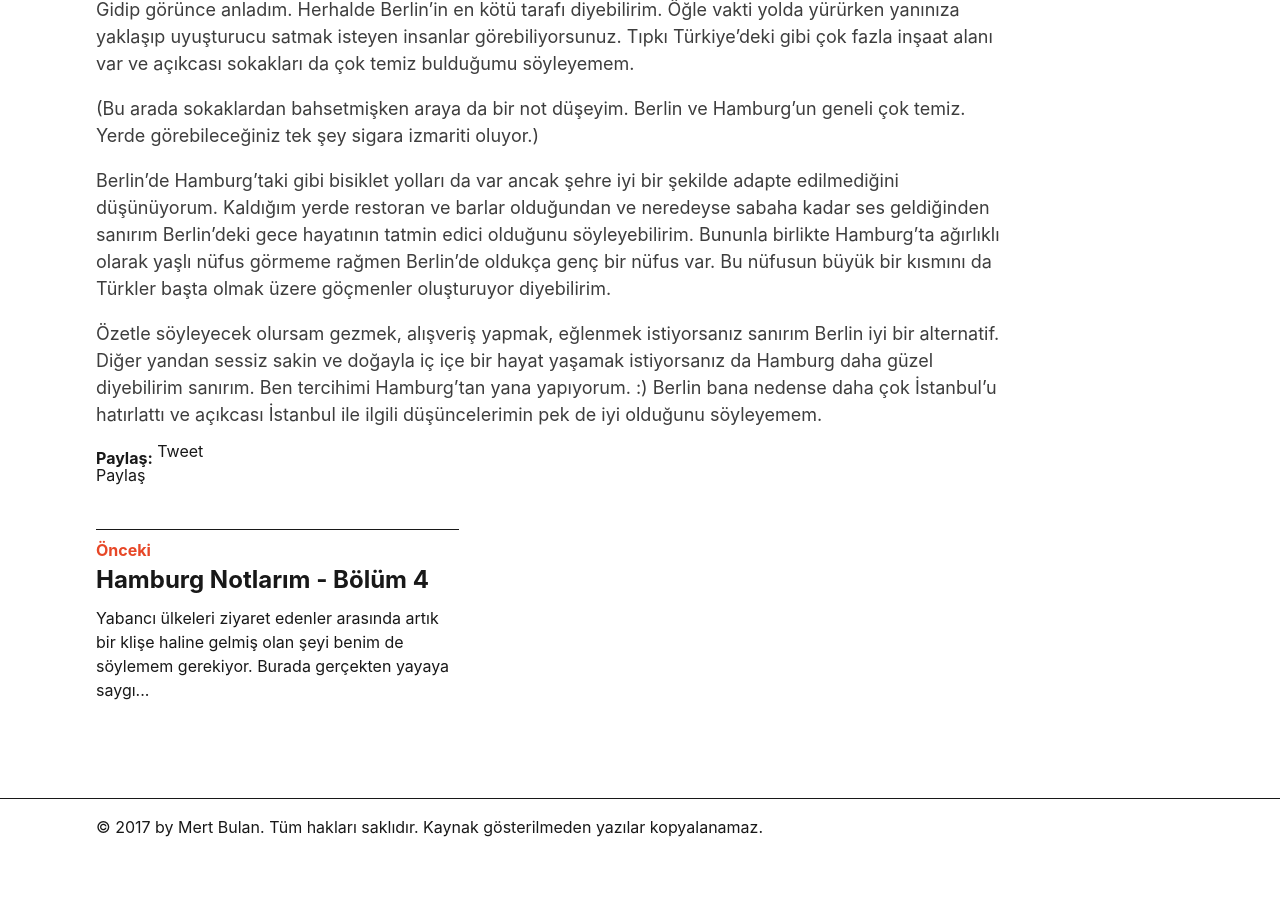
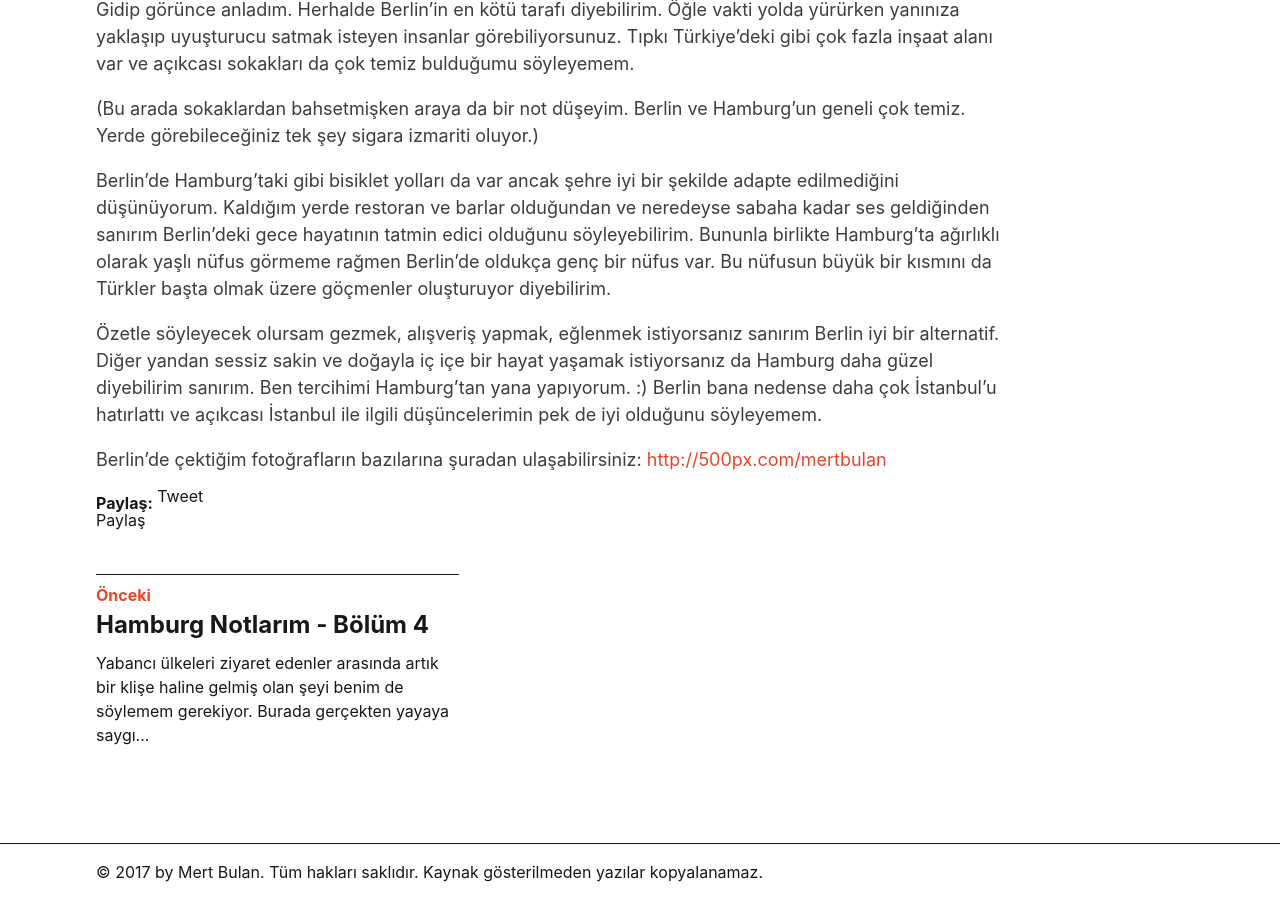
Before and after one commit to mertbulan/mertbulan.github.io, a Jekyll site: the page built from _posts/2017-08-15-hamburg-berlin-notlarim-bolum-5.md, in a window 1280 px wide and 900 px high, scrolled down 2480 px. Built offline with Jekyll 4.4.1, drawn with Linux system fonts in a browser that asks for light colours; comment, search, counter and statistics services are not loaded; before the commit the page ends 3335 px from its top, so only the background shows below that.

Commit message:
Adds link to post

```diff
--- a/_posts/2017-08-15-hamburg-berlin-notlarim-bolum-5.md
+++ b/_posts/2017-08-15-hamburg-berlin-notlarim-bolum-5.md
@@ -38,3 +38,5 @@ Gitmeden önce ofisteki arkadaşlarım Doğu Berlin'den söz etmişlerdi ama gö
 Berlin'de Hamburg'taki gibi bisiklet yolları da var ancak şehre iyi bir şekilde adapte edilmediğini düşünüyorum. Kaldığım yerde restoran ve barlar olduğundan ve neredeyse sabaha kadar ses geldiğinden sanırım Berlin'deki gece hayatının tatmin edici olduğunu söyleyebilirim. Bununla birlikte Hamburg'ta ağırlıklı olarak yaşlı nüfus görmeme rağmen Berlin'de oldukça genç bir nüfus var. Bu nüfusun büyük bir kısmını da Türkler başta olmak üzere göçmenler oluşturuyor diyebilirim.
 
 Özetle söyleyecek olursam gezmek, alışveriş yapmak, eğlenmek istiyorsanız sanırım Berlin iyi bir alternatif. Diğer yandan sessiz sakin ve doğayla iç içe bir hayat yaşamak istiyorsanız da Hamburg daha güzel diyebilirim sanırım. Ben tercihimi Hamburg'tan yana yapıyorum. :) Berlin bana nedense daha çok İstanbul'u hatırlattı ve açıkcası İstanbul ile ilgili düşüncelerimin pek de iyi olduğunu söyleyemem.
+
+Berlin'de çektiğim fotoğrafların bazılarına şuradan ulaşabilirsiniz: [http://500px.com/mertbulan](http://500px.com/mertbulan)
```
